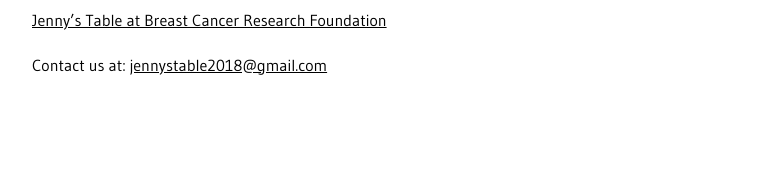
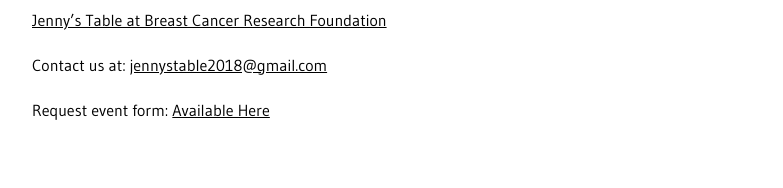
Before and after one commit to jennystable/website, a Jekyll site: the page built from index.markdown, in a window 1280 px wide. Shown: the part 1989-2177 px from the top of the page, without its empty margins (248-1031 px from the left). Built offline with Jekyll 4.4.1, drawn with Linux system fonts in a browser that asks for light colours; before the commit the page ends 2135 px from its top, so only the background shows below that.

Commit message:
Updated Index

```diff
--- a/index.markdown
+++ b/index.markdown
@@ -59,3 +59,5 @@ Click on the link below to donate.\
 [Jenny's Table at Breast Cancer Research Foundation](https://give.bcrf.org/fundraiser/1550582)
 
 Contact us at: [ jennystable2018@gmail.com](mailto:jennystable2018@gmail.com)
+
+Request event form: [Available Here](http://jennystable.org/event-request-form)
```
